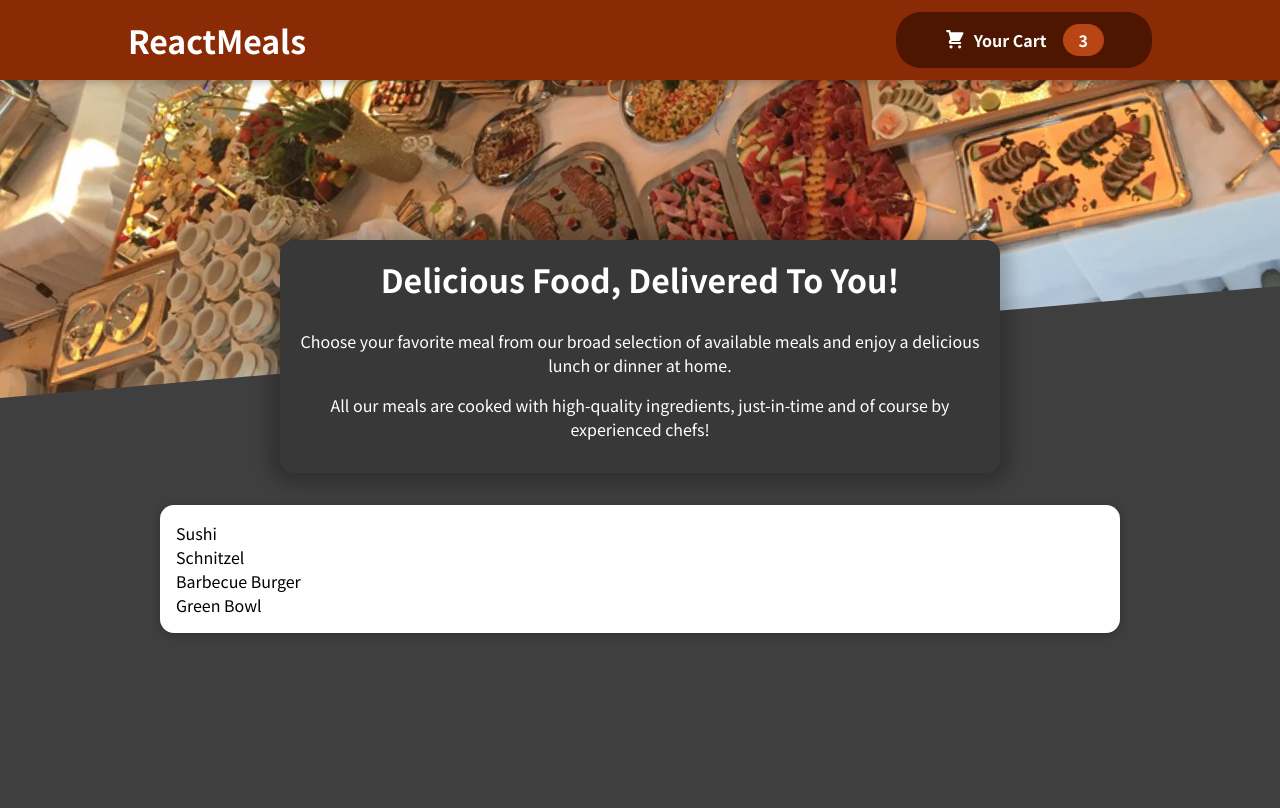
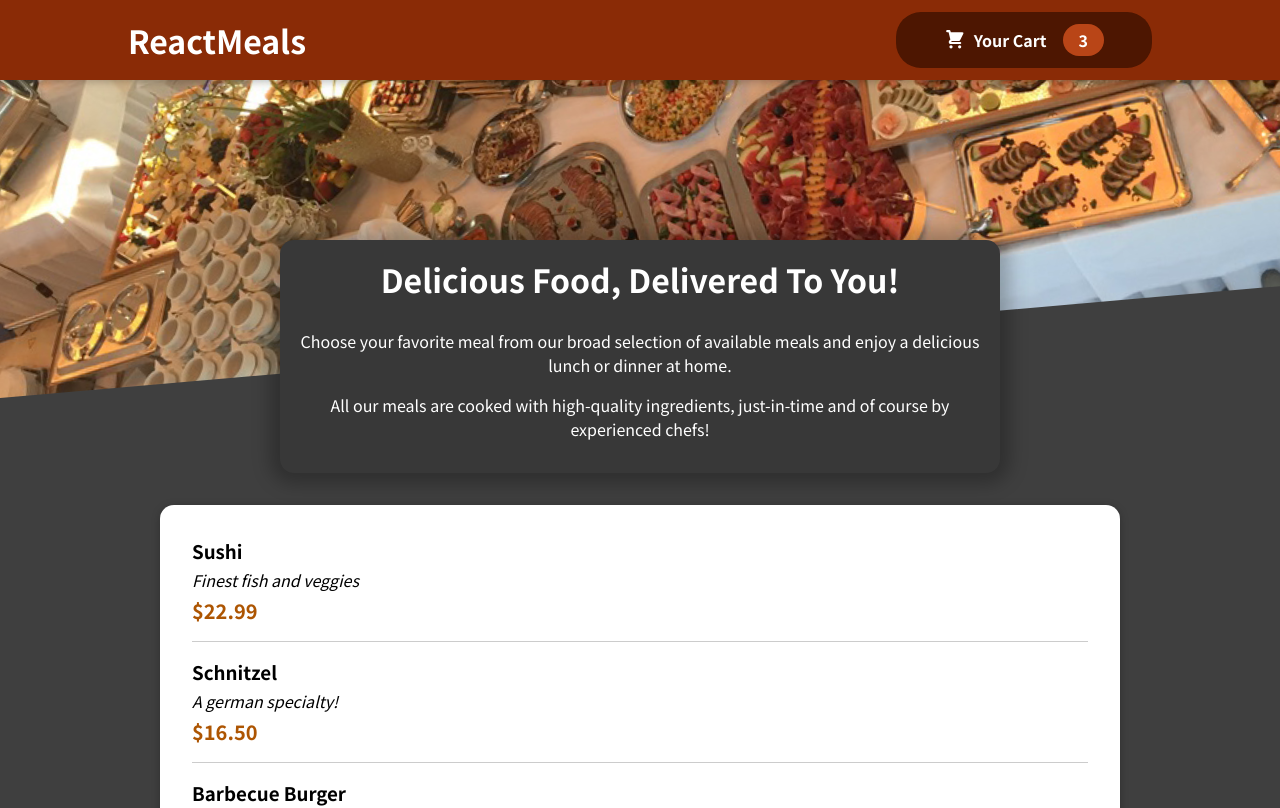
Before and after one commit to lucascouto/food-order-app, a JavaScript app: page / in a window 1280 px wide. Shown: the top 808 px of the page. Built offline with nearby package versions, Linux system fonts and the light colour scheme; the HTML template or start-up script is replaced by a standard one.

Commit message:
Adds MealItem component

```diff
--- a/src/components/Meals/AvailableMeals.js
+++ b/src/components/Meals/AvailableMeals.js
@@ -1,5 +1,6 @@
 import Card from '../UI/Card';
 import classes from './AvailableMeals.module.css';
+import MealItem from './MealItem/MealItem';
 
 const DUMMY_MEALS = [
   {
@@ -29,7 +30,14 @@
 ];
 
 const AvailableMeals = () => {
-  const mealsList = DUMMY_MEALS.map((meal) => <li>{meal.name}</li>);
+  const mealsList = DUMMY_MEALS.map((meal) => (
+    <MealItem
+      key={meal.id}
+      name={meal.name}
+      description={meal.description}
+      price={meal.price}
+    />
+  ));
 
   return (
     <section className={classes.meals}>
--- /dev/null
+++ b/src/components/Meals/MealItem/MealItem.js
@@ -0,0 +1,18 @@
+import classes from './MealItem.module.css';
+
+const MealItem = (props) => {
+  const price = `$${props.price.toFixed(2)}`;
+
+  return (
+    <li className={classes.meal}>
+      <div>
+        <h3>{props.name}</h3>
+        <div className={classes.description}>{props.description}</div>
+        <div className={classes.price}>{price}</div>
+      </div>
+      <div></div>
+    </li>
+  );
+};
+
+export default MealItem;
--- /dev/null
+++ b/src/components/Meals/MealItem/MealItem.module.css
@@ -0,0 +1,22 @@
+.meal {
+  display: flex;
+  justify-content: space-between;
+  margin: 1rem;
+  padding-bottom: 1rem;
+  border-bottom: 1px solid #ccc;
+}
+
+.meal h3 {
+  margin: 0 0 0.25rem 0;
+}
+
+.description {
+  font-style: italic;
+}
+
+.price {
+  margin-top: 0.25rem;
+  font-weight: bold;
+  color: #ad5502;
+  font-size: 1.25rem;
+}
```
